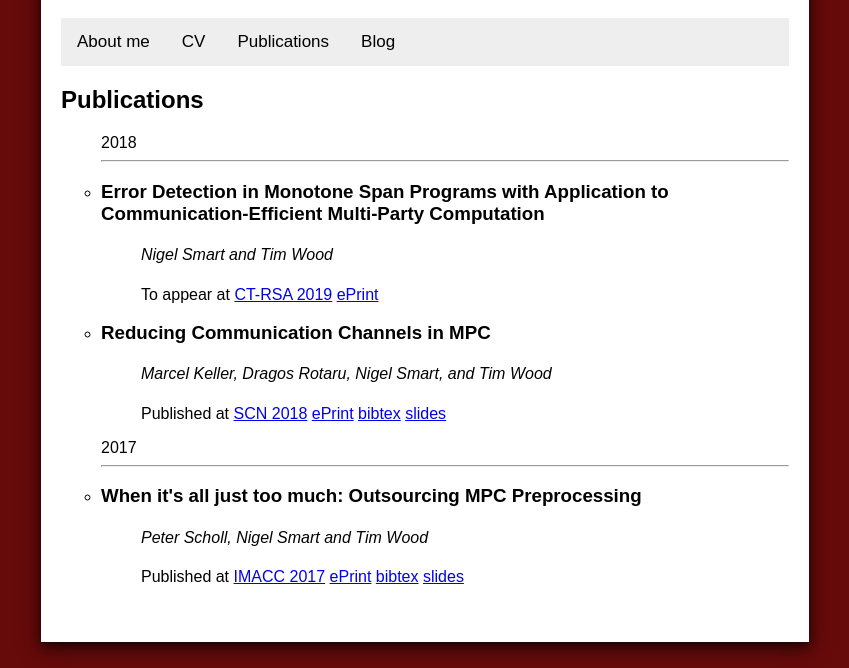
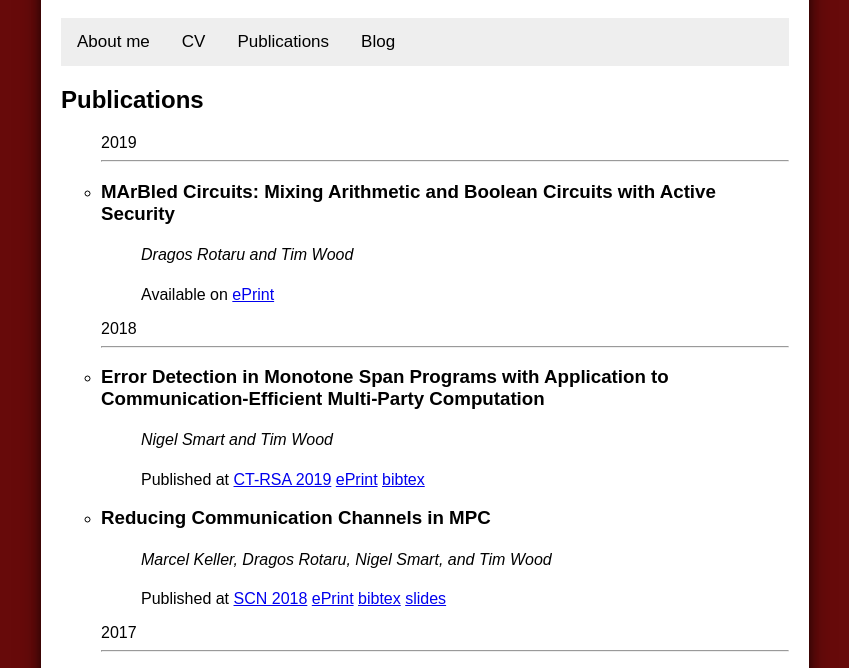
Before and after one commit to doowt/doowt.github.io, a plain HTML site: page publications.html in a window 1280 px wide. Shown: the part 110-778 px from the top of the page, without its empty margins (215-1064 px from the left). Drawn offline with Linux system fonts and the light colour scheme.

Commit message:
Added ctrsa; added marbled circuits

```diff
--- a/publications.html
+++ b/publications.html
@@ -19,14 +19,22 @@
 
 	<h2><a name=publications>Publications</a></h2>
 	<ul style="list-style:circle">
+	  2019
+	  <hr>
+	  <li><h3>MArBled Circuits: Mixing Arithmetic and Boolean Circuits with Active Security</h3>
+	    <ul>
+	      <li><h4>Dragos Rotaru and Tim Wood</h4></li>
+	      <li><p>Available on <a href="http://ia.cr/2019/207">ePrint</a></p></li>
+	    </ul>
+	  </li>
 	  2018
 	  <hr>
 	  <li><h3>Error Detection in Monotone Span Programs with Application to
 	      Communication-Efficient Multi-Party Computation</h3>
 	    <ul>
 	      <li><h4>Nigel Smart and Tim Wood</h4></li>
-	      <li><p>To appear at <a href=http://www.venus.dti.ne.jp/matsui/index.html>CT-RSA 2019</a>
-		  <a href="http://ia.cr/2018/467">ePrint</a></p></li>
+	      <li><p>Published at <a href=http://www.venus.dti.ne.jp/matsui/index.html>CT-RSA 2019</a>
+		  <a href="http://ia.cr/2018/467">ePrint</a> <a href="ctrsa19.bib">bibtex</a></p></li>
 	    </ul>
 	  </li>
 	  <li><h3>Reducing Communication Channels in MPC</h3>
```
Also changed, not shown: 1 other file.
